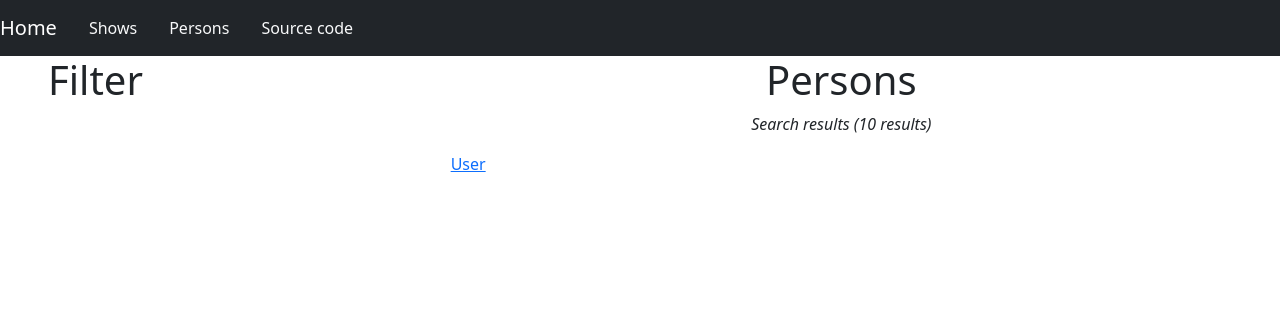
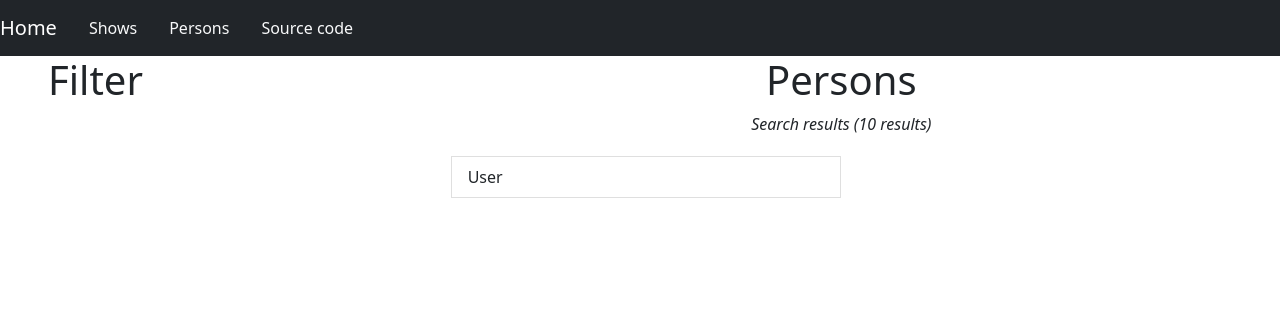
Before and after one commit to Marik28/wooppay-test, a Flask app: template src/app/templates/persons/list.html in a window 1280 px wide. Shown: the top 316 px of the page. Run offline with Flask 2, Linux system fonts and the light colour scheme; the template is opened without the code that fills it: most values are stand-ins (such as "Sample title", 1, 10 or a date in 2020); parts of the project's set-up code (start-up, migrations or seed data) failed here and were passed over.

Commit message:
change persons list display

```diff
--- a/src/app/templates/persons/list.html
+++ b/src/app/templates/persons/list.html
@@ -16,11 +16,17 @@ Persons
                 <i>Search results ({{ page.total }} results) </i>
             </p>
             {% if persons %}
+            <div class="list-group">
+
                 {% for person in persons %}
-                <p class="my-1">
-                    <a href="{{ url_for('persons.get_person', person_id=person.id) }}">{{ person.fullname }}</a>
-                </p>
+                <div class="my-1 w-50">
+                    <a class="list-group-item list-group-item-action"
+                       href="{{ url_for('persons.get_person', person_id=person.id) }}">
+                        {{ person.fullname }}
+                    </a>
+                </div>
                 {% endfor %}
+            </div>
             {% else %}
             <p>Nothing was found :(</p>
             {% endif %}
```
